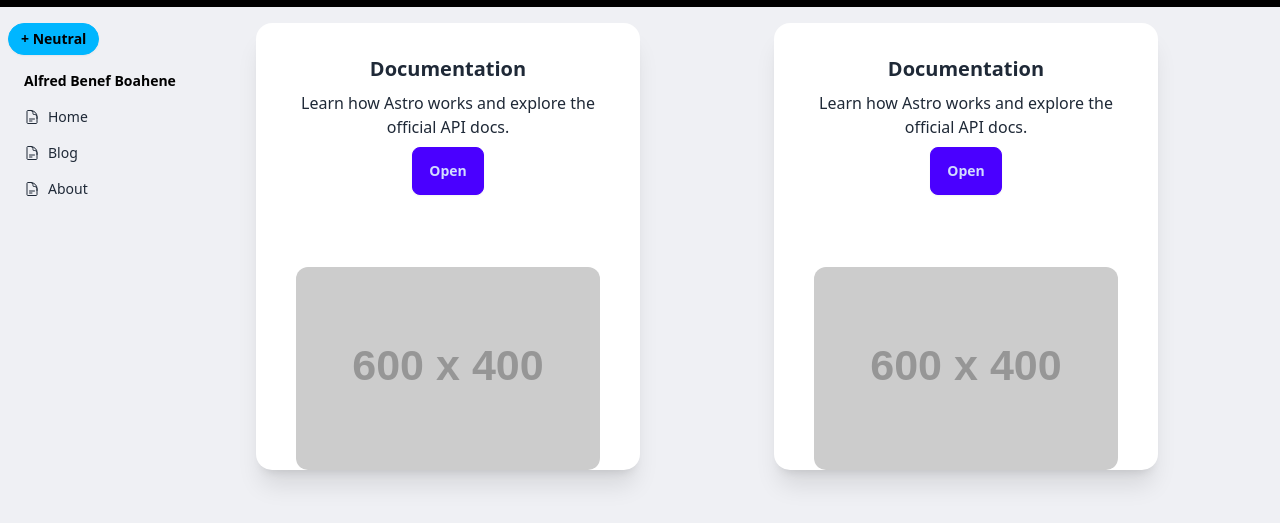
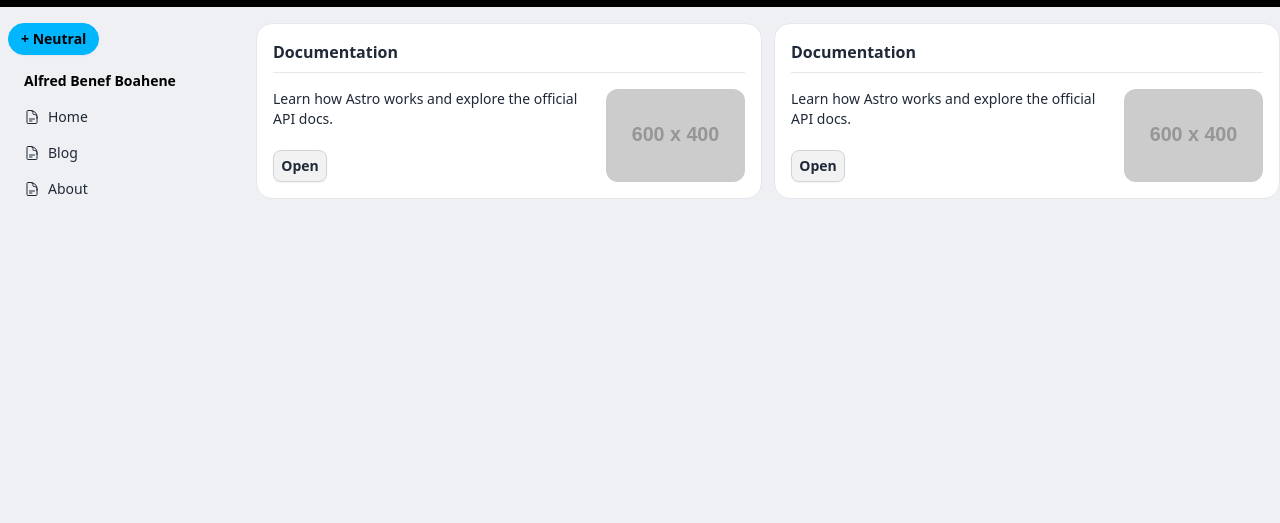
Before and after one commit to abboahene/abboahene.github.io, an Astro site: page / in a window 1280 px wide. Shown: the part 41-564 px from the top of the page. Built offline with nearby package versions, Linux system fonts and the light colour scheme; Astro itself is replaced by a stand-in of ours; placeholder pictures from the web are drawn by us.

Commit message:
update cards design

```diff
--- a/src/components/Card.astro
+++ b/src/components/Card.astro
@@ -9,17 +9,19 @@ interface Props {
 const { href, title, body, image } = Astro.props;
 ---
 
-<li class="link-card">
-  <div class="card w-96 bg-base-100 shadow-xl">
-    <div class="card-body items-center text-center">
-      <h2 class="card-title">{title}</h2>
-      <p>{body}</p>
-      <div class="card-actions">
-        <button class="btn btn-primary">Open</button>
+<li class="card border w-full bg-white hover:shadow-md">
+  <div class="card-body p-4 gap-4">
+    <h2 class="card-title text-base border-b pb-2">{title}</h2>
+    <div class="card-side flex flex-row gap-2">
+      <div class="card-side flex flex-col gap-2">
+        <p class="text-sm">{body}</p>
+        <button class="btn w-1/6 btn-sm border-gray-300"
+          >Open</button
+        >
       </div>
+      <figure class="card-side basis-2/6">
+        <img src={image} alt="img" class="rounded-xl" />
+      </figure>
     </div>
-    <figure class="px-10 pt-10">
-      <img src={image} alt="img" class="rounded-xl" />
-    </figure>
   </div>
 </li>
```
